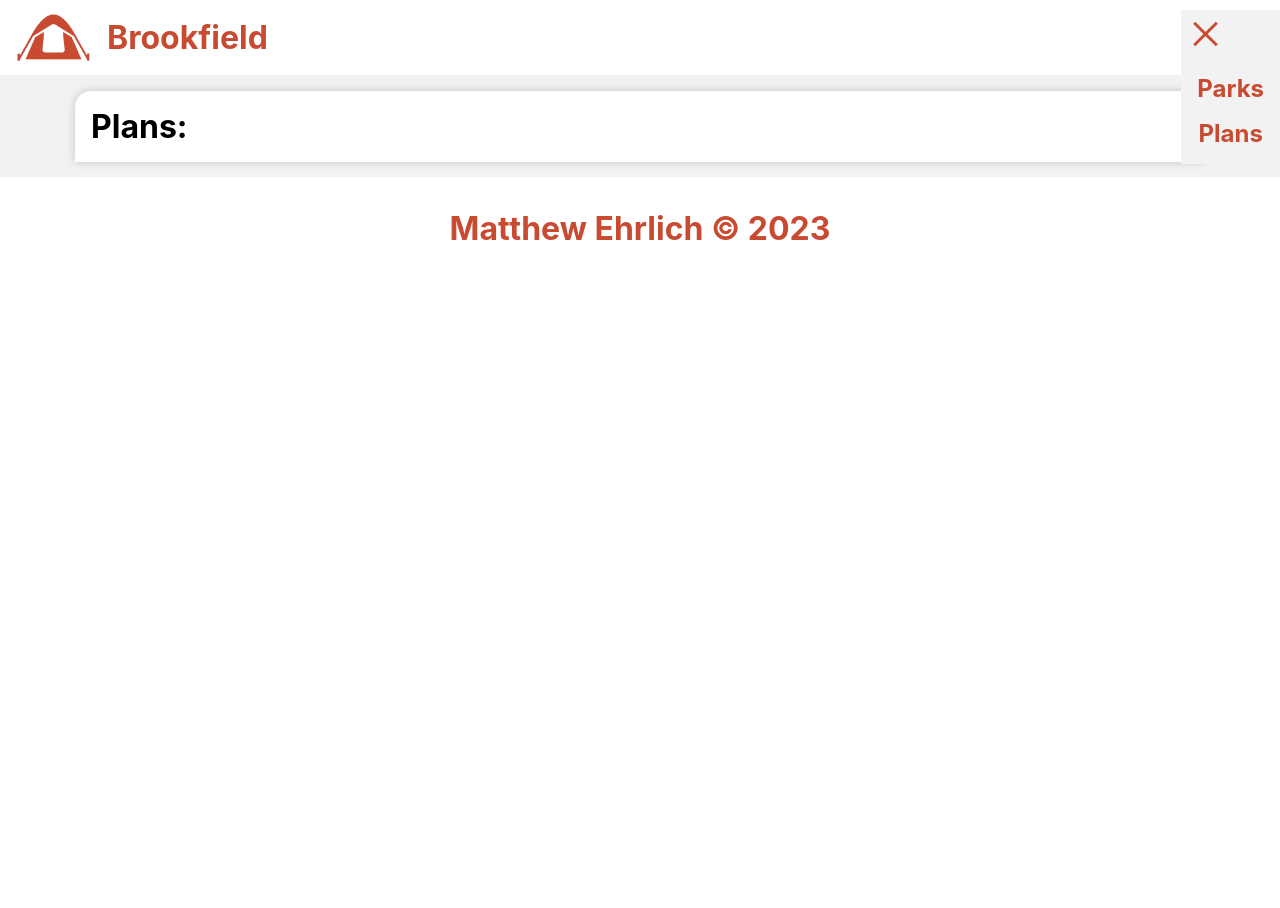
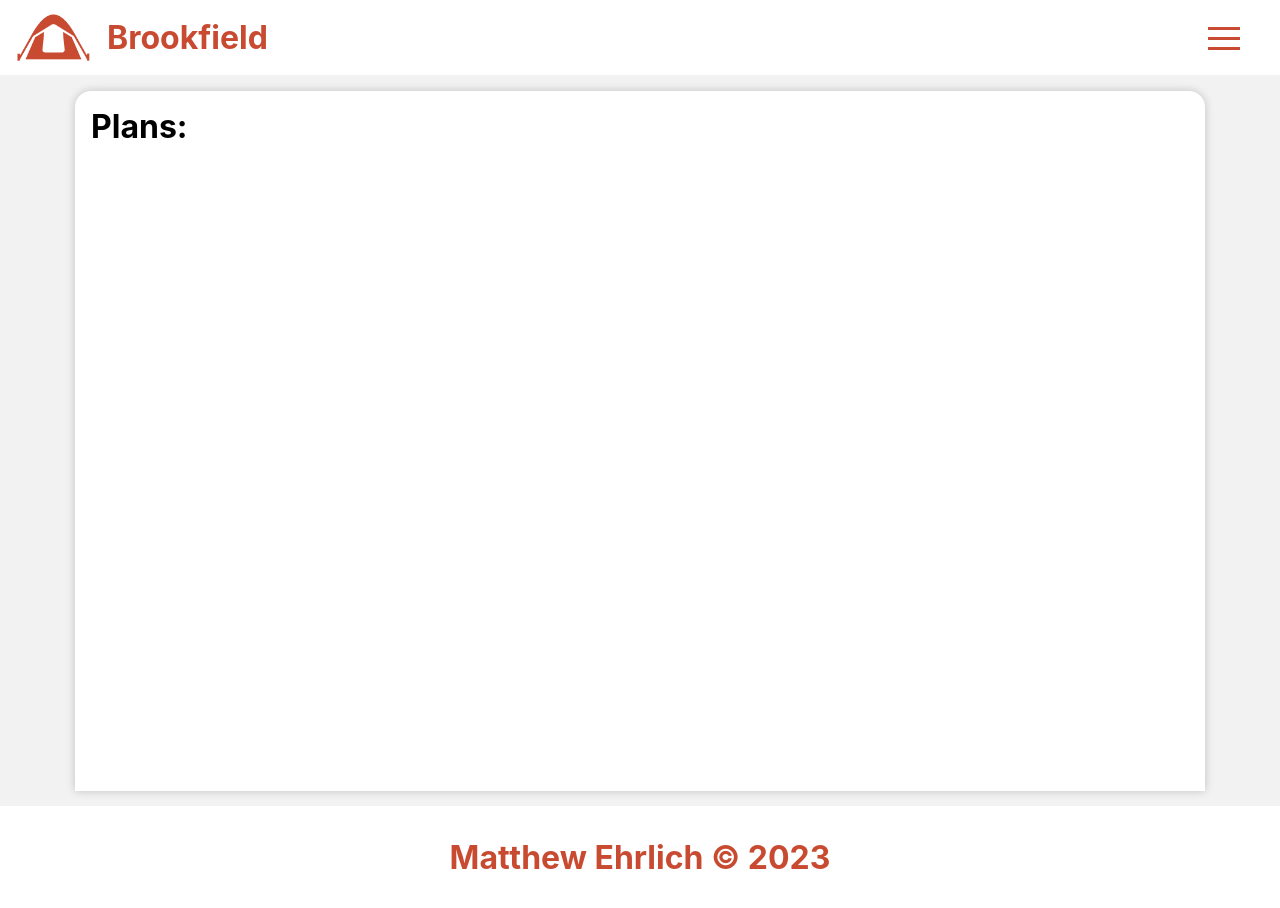
Before and after one commit to Ehrlacker/Brookfield, a React (Create React App) app: page /plans in a window 1280 px wide. Before the commit the page ends 800 px from the top, so only its background shows below. Built offline with nearby package versions, Linux system fonts and the light colour scheme.

Commit message:
change isOpen to false inNavbar.tsx

```diff
--- a/src/components/common/Navbar/Navbar.css
+++ b/src/components/common/Navbar/Navbar.css
@@ -5,6 +5,11 @@
     right: 0;
     top:10px;
     background-color: #f2f2f2;
+    max-width: 10rem;
+    width: 100%;
+    display: flex;
+    flex-direction: column;
+    align-items: flex-end;
 }
 
 
--- a/src/components/common/Navbar/Navbar.tsx
+++ b/src/components/common/Navbar/Navbar.tsx
@@ -4,7 +4,7 @@ import NavItem from "components/common/Navitem/Navitem"
 import "./Navbar.css"
 
 const Navbar = () => {
-  const [isOpen, setOpen] = useState(true)
+  const [isOpen, setOpen] = useState(false)
 
   if (isOpen) {
     return (
--- a/src/contexts/TripProvider.tsx
+++ b/src/contexts/TripProvider.tsx
@@ -1,4 +1,4 @@
-import { createContext } from "react"
+import { createContext, useContext, useState, useEffect } from "react";
 import useLocalStorage from 'hooks/UseLocalStorage'
 import {Datum } from 'types/types'
 import { inputPropValues } from "types/types"
@@ -34,4 +34,8 @@ const TripProvider = ({ children }: TripContextProviderprops) => {
   )
 }
 
+
+
+
+
 export default TripProvider
--- a/src/pages/Plans/Plans/Plans.css
+++ b/src/pages/Plans/Plans/Plans.css
@@ -12,6 +12,8 @@
   margin: 1rem 0 1rem 0;
   border-top-right-radius: 1rem;
   border-top-left-radius: 1rem;
+  min-height: 700px;
+  height: 100%;
 }
 
 .PlansTitle {
--- a/src/pages/Plans/Plans/Plans.tsx
+++ b/src/pages/Plans/Plans/Plans.tsx
@@ -4,6 +4,7 @@ import PlanParkDetails from "pages/Plans/components/PlanParkDetails/PlanParkDeta
 import PlanParkActivities from "pages/Plans/components/PlanParkActivities/PlanParkActivities"
 import { Datum } from "types/types"
 import { inputPropValues } from "types/types"
+import { v4 as uuidV4 } from "uuid"
 import "./Plans.css"
 
 type trip = {
@@ -29,8 +30,10 @@ const Plans = () => {
         {trip.map((plan) => {
           return (
             <div className="PlansDetailsActivitiesWrapper">
-              <PlanParkDetails array={plan} />
+              <PlanParkDetails array={plan} key={plan.park[0].id} />
               <PlanParkActivities
+              // id={uuidV4()}
+              key={uuidV4()}
                 clicked={() => {
                   deleteTripPlan(plan)
                 }}
--- a/src/pages/Plans/components/PlanParkActivities/PlanParkActivities.tsx
+++ b/src/pages/Plans/components/PlanParkActivities/PlanParkActivities.tsx
@@ -6,6 +6,7 @@ import "./PlanParkActivities.css"
 type array = {
   array: trip
   clicked:(event: React.MouseEvent<HTMLButtonElement, MouseEvent>) => void
+  // id: string;
 }
 
 type trip = {
@@ -40,7 +41,7 @@ const PlanParkActivities = ({ array, clicked }: array) => {
           {array.activities.map((activity: inputPropValues) => {
             if (activity.activityType === "food") {
               return (
-                <div className="TripPlans">
+                <div className="TripPlans" >
                   <p>Type: {activity.activityType}</p>
                   <p>Name: {activity.Name}</p>
                   <p>Address: {activity.Address}</p>
```
Also changed, not shown: src/pages/ParkDetails/components/TripPlans/TripPlans.tsx (line endings or trailing spaces).
